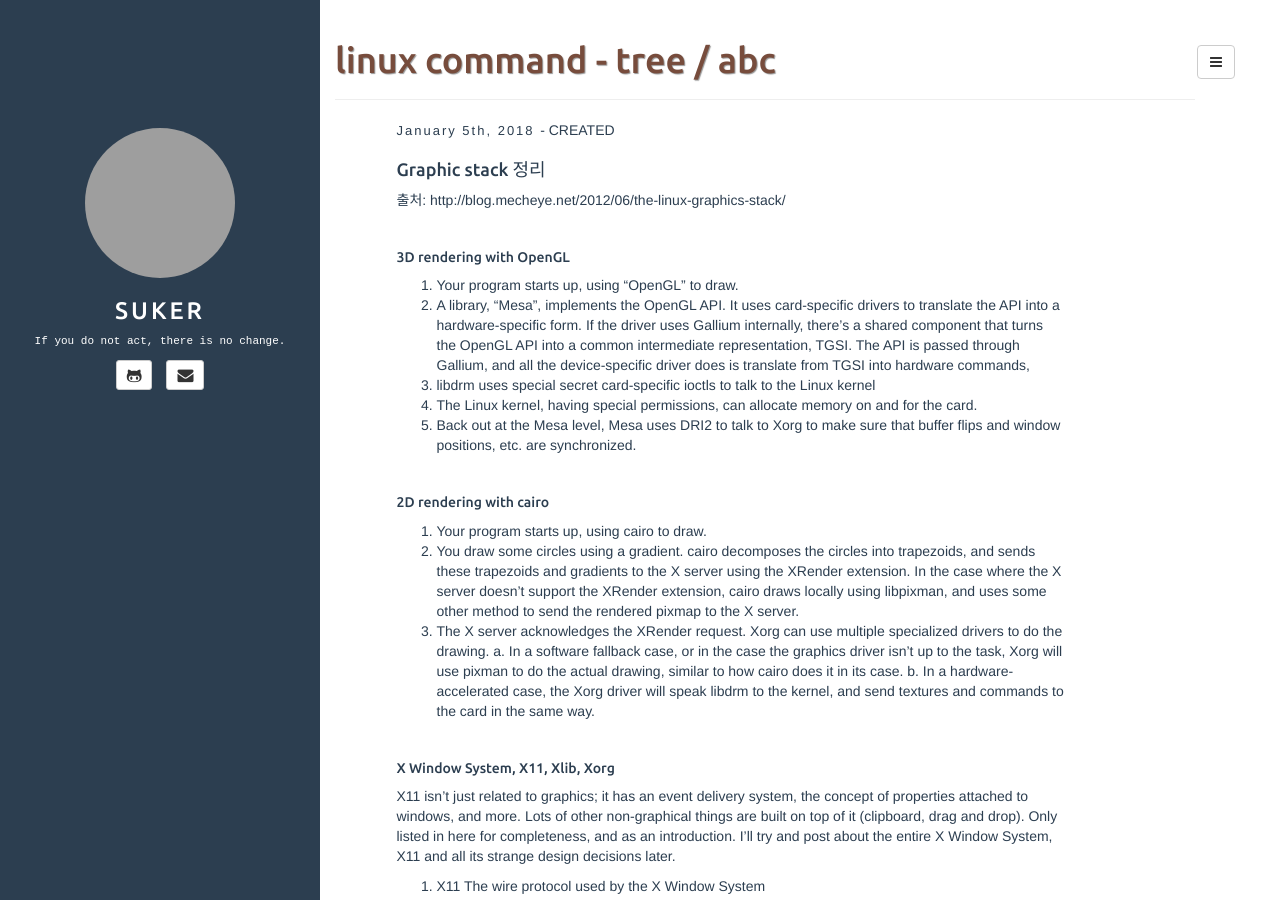
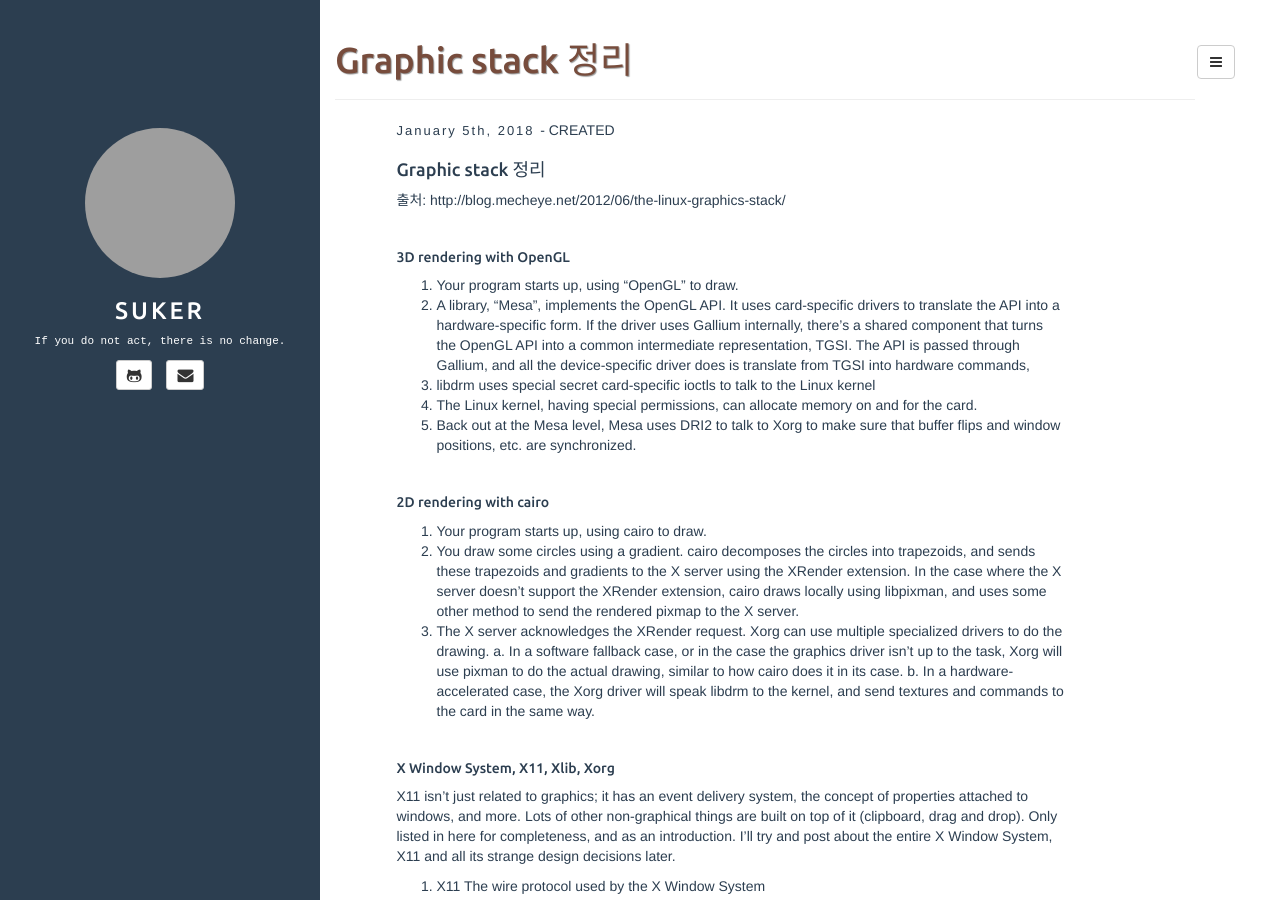
Before and after one commit to kchhero/kchhero.github.io, a Jekyll site: the page built from _posts/2018-01-05-linux-graphic-stack.md, in a window 1280 px wide and 900 px high. Built offline with Jekyll 4.4.1, drawn with Linux system fonts in a browser that asks for light colours; grey boxes are pictures that could not be loaded.

Commit message:
update 2018-01-05-linux-graphic-stack.md

```diff
--- a/_posts/2018-01-05-linux-graphic-stack.md
+++ b/_posts/2018-01-05-linux-graphic-stack.md
@@ -1,5 +1,5 @@
 ---
-title: 'linux command - tree / abc'
+title: 'Graphic stack 정리'
 layout: post
 tags:
   - linux
```
